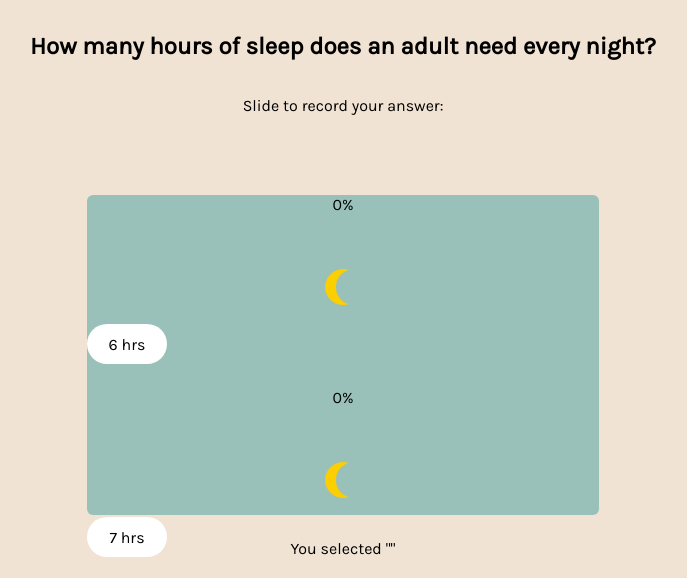
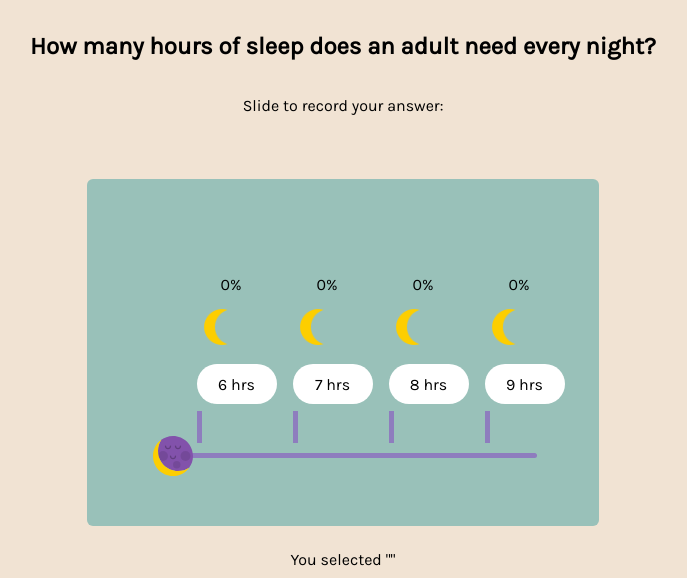
Before and after one commit to laura-dumitru/slider-quiz, a plain HTML site: page index.html in a window 1280 px wide. Shown: the part 101-679 px from the top of the page, without its empty margins (297-984 px from the left). Drawn offline with Linux system fonts and the light colour scheme.

Commit message:
Updated styles to fix the slider layout issue

```diff
--- a/styles.css
+++ b/styles.css
@@ -1,3 +1,6 @@
+* {
+  box-sizing: border-box;
+}
 body {
   background-color: #f1e3d3;
   font-family: "Karla", sans-serif;
@@ -9,66 +12,45 @@ p {
   text-align: center;
   margin: 1.5em;
 }
-main {
-  background-color: #99c1b9;
-  text-align: center;
-  display: block;
-  margin: 0 auto;
-  margin-top: 5em;
-  max-width: 40vw;
-  height: 20em;
-  border-radius: 6px;
-}
+
 img {
   max-width: 50px;
   margin-top: 3em;
 }
-.main-container,
-.images-container {
-  max-width: 20vw;
+
+main {
+  background-color: #99c1b9;
+  text-align: center;
   margin: 0 auto;
+  margin-top: 4em;
+  padding: 4em;
+  max-width: 40vw;
+  border-radius: 6px;
+  /* overflow: hidden; */
 }
-
-input[type="range"] {
-  -webkit-appearance: none; /* WebKit/Blink */
-  -moz-appearance: none; /* Gecko */
-  appearance: none; /* Standard */
-  /* position: absolute; */
-  background-color: #8e7dbe;
-  border-radius: 0.5em;
-  /* left: 39%; */
-  /* width: 20%; */
-  width: 55%;
-  height: 5px;
-  margin-top: 0;
+.items-container {
+  display: flex;
+  align-items: flex-end;
+  justify-content: space-around;
+  height: 25vh;
 }
-
-input[type="range"]::-webkit-slider-thumb {
-  box-shadow: none;
-  -webkit-appearance: none;
-  background: transparent;
-  background-image: url("images/moon.svg");
-  width: 3em;
-  height: 3em;
-}
-
-.line {
-  min-height: 3em;
+.column {
+  text-align: center;
+  height: 32px;
+  transition: height 1s ease-in-out;
   width: 5px;
   background-color: #8e7dbe;
 }
-.lines-container,
-.images-container {
-  display: flex;
-  justify-content: space-around;
+.column img {
+  margin-top: 0.5em;
+}
+.content {
+  position: relative;
+  top: -160px;
 }
 .percent {
   margin-bottom: 0;
 }
-.images-container img {
-  margin-top: 0.5em;
-}
-
 .bubble {
   color: black;
   display: flex;
@@ -81,6 +63,26 @@ input[type="range"]::-webkit-slider-thumb {
   border-radius: 5em;
   margin-top: 0.5em;
 }
+
+input[type="range"] {
+  -webkit-appearance: none; /* WebKit/Blink */
+  -moz-appearance: none; /* Gecko */
+  appearance: none; /* Standard */
+  background-color: #8e7dbe;
+  border-radius: 0.5em;
+  width: 100%;
+  height: 5px;
+  margin-top: 0;
+}
+input[type="range"]::-webkit-slider-thumb {
+  box-shadow: none;
+  -webkit-appearance: none;
+  background: transparent;
+  background-image: url("images/moon.svg");
+  width: 3em;
+  height: 3em;
+}
+
 button {
   border: none;
   display: block;
```
